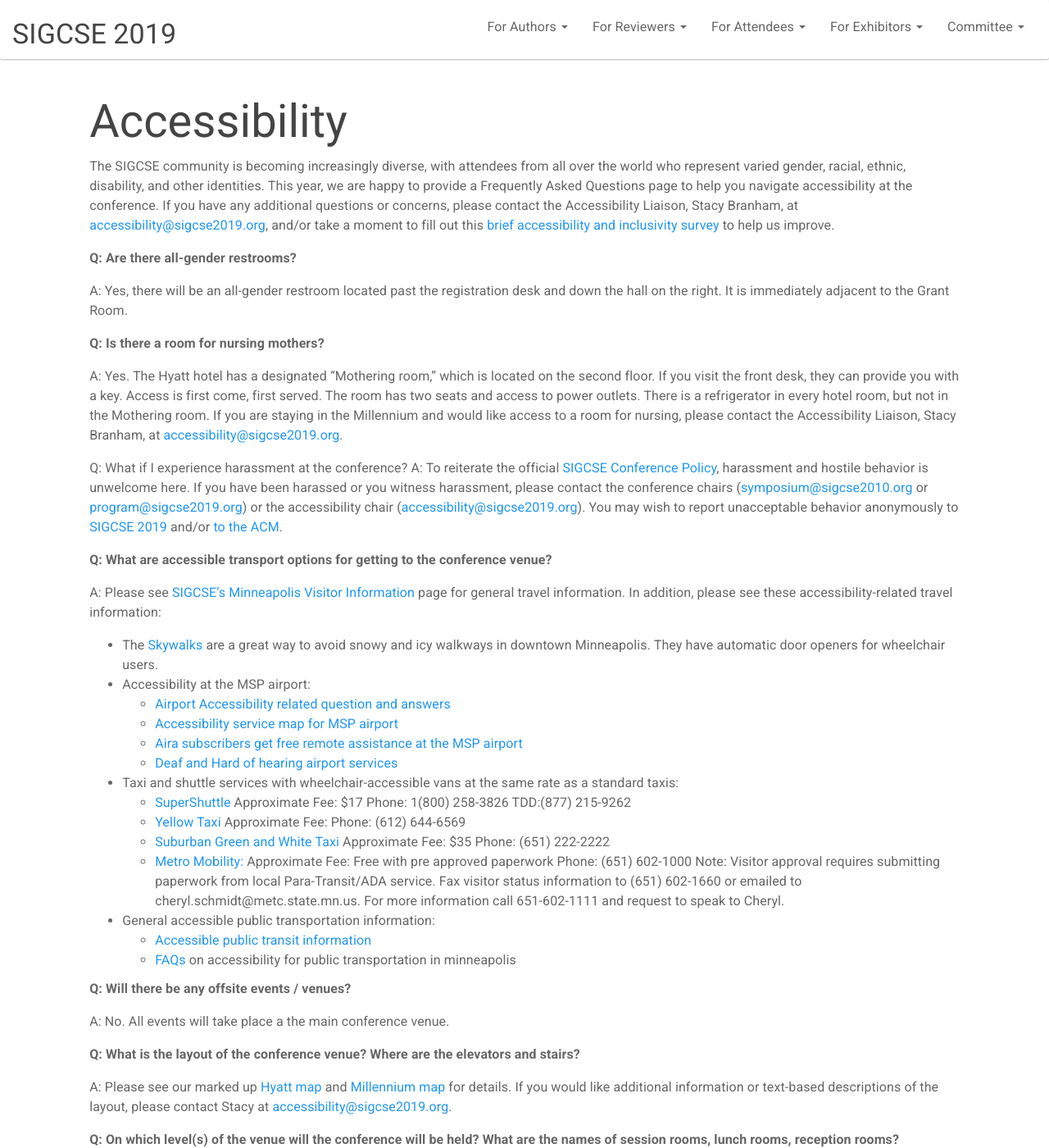
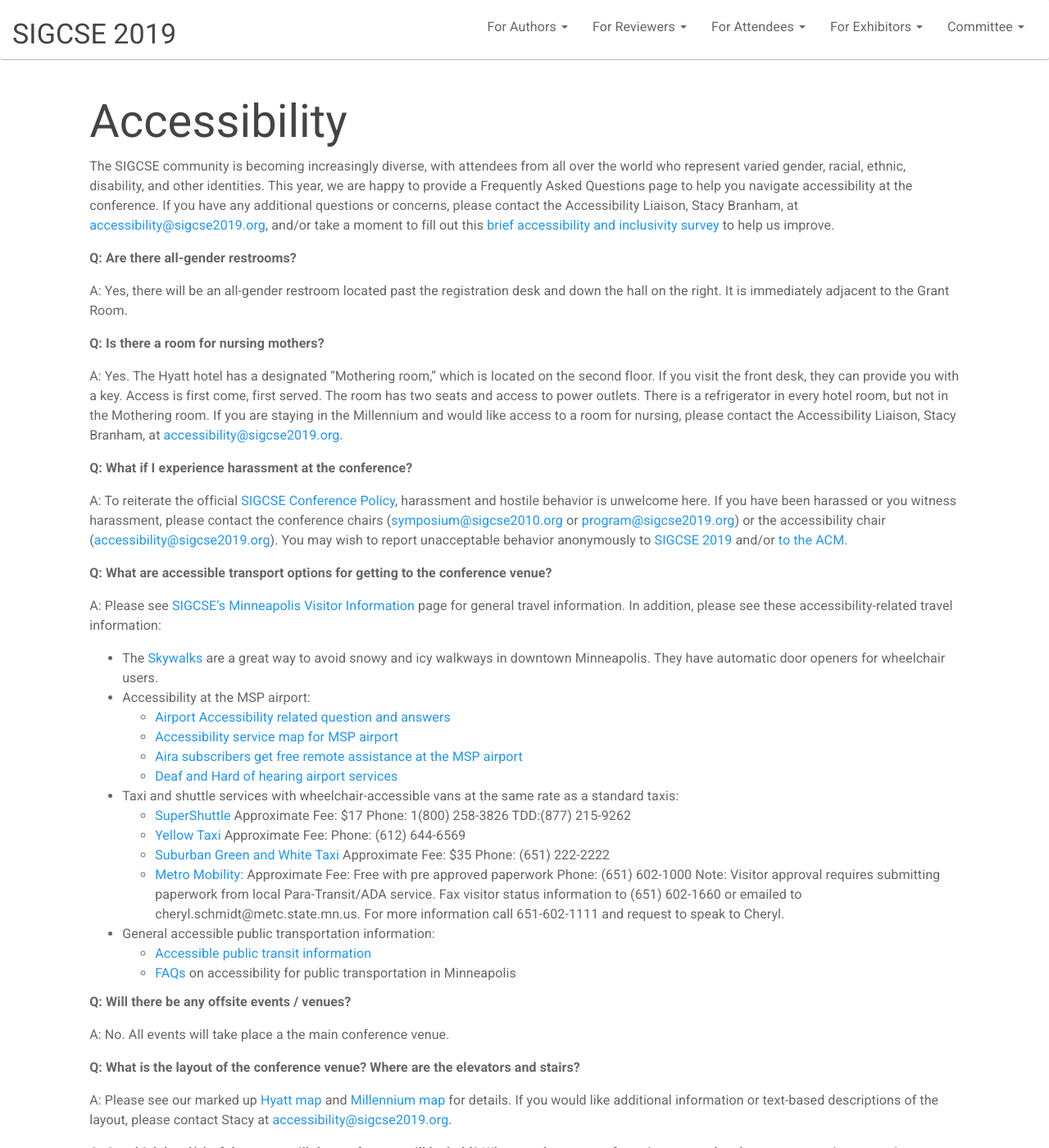
Before and after one commit to sheckman/sigcse2019, a Jekyll site: the page built from attendees/accessibility.md, in a window 1280 px wide and 1400 px high. Shown: the whole window at 82% size. Built offline with Jekyll 4.4.1, drawn with Linux system fonts in a browser that asks for light colours.

Commit message:
Fixing formatting and typos

```diff
--- a/attendees/accessibility.md
+++ b/attendees/accessibility.md
@@ -12,7 +12,8 @@ A: Yes, there will be an all-gender restroom located past the registration desk
 
 A: Yes. The Hyatt hotel has a designated “Mothering room,” which is located on the second floor. If you visit the front desk, they can provide you with a key. Access is first come, first served. The room has two seats and access to power outlets. There is a refrigerator in every hotel room, but not in the Mothering room. If you are staying in the Millennium and would like access to a room for nursing, please contact the Accessibility Liaison, Stacy Branham, at [accessibility@sigcse2019.org](mailto:accessibility@sigcse2019.org).
 
-Q: What if I experience harassment at the conference?
+**Q: What if I experience harassment at the conference?**
+
 A: To reiterate the official [SIGCSE Conference Policy](http://sigcse2019.sigcse.org/policies.html), harassment and hostile behavior is unwelcome here. If you have been harassed or you witness harassment, please contact the conference chairs ([symposium@sigcse2010.org](symposium@sigcse2019.org) or [program@sigcse2019.org](mailto:program@sigcse2019.org)) or the accessibility chair ([accessibility@sigcse2019.org](mailto:accessibility@sigcse2019.org)). You may wish to report unacceptable behavior anonymously to [SIGCSE 2019](https://www.acm.org/about-acm/reporting-unacceptable-behavior) and/or [to the ACM](https://www.acm.org/about-acm/reporting-unacceptable-behavior).
 
 **Q: What are accessible transport options for getting to the conference venue?**
@@ -42,7 +43,7 @@ A: Please see [SIGCSE’s Minneapolis Visitor Information](https://sigcse2019.si
        Note: Visitor approval requires submitting paperwork from local Para-Transit/ADA service. Fax visitor status information to (651) 602-1660 or emailed to cheryl.schmidt@metc.state.mn.us. For more information call 651-602-1111 and request to speak to Cheryl.
   * General accessible public transportation information:
      * [Accessible public transit information](https://www.metrotransit.org/accessibility)
-     * [FAQs](https://www.disability.state.mn.us/information-and-assistance/transportation-faq/) on accessibility for public transportation in minneapolis
+     * [FAQs](https://www.disability.state.mn.us/information-and-assistance/transportation-faq/) on accessibility for public transportation in Minneapolis
 
 **Q: Will there be any offsite events / venues?**
 
```
